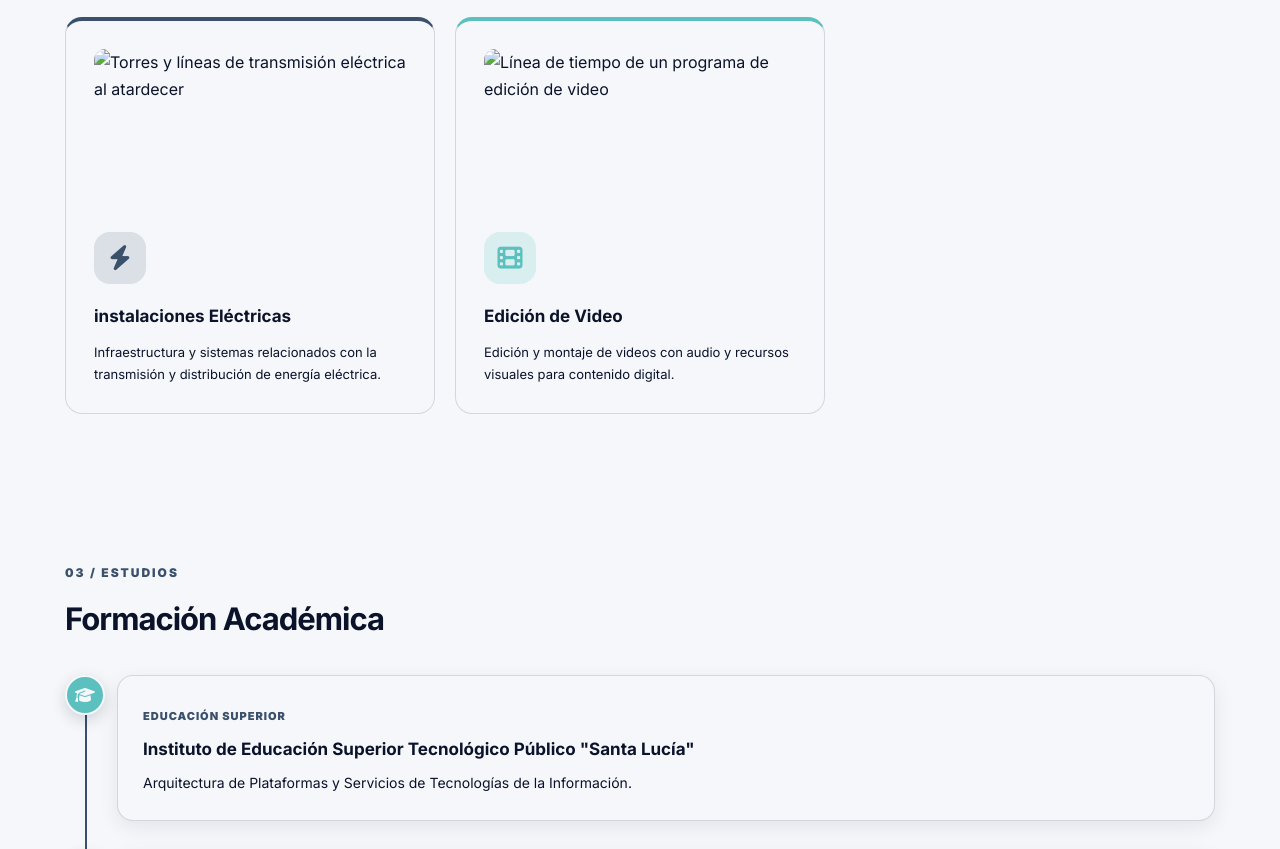
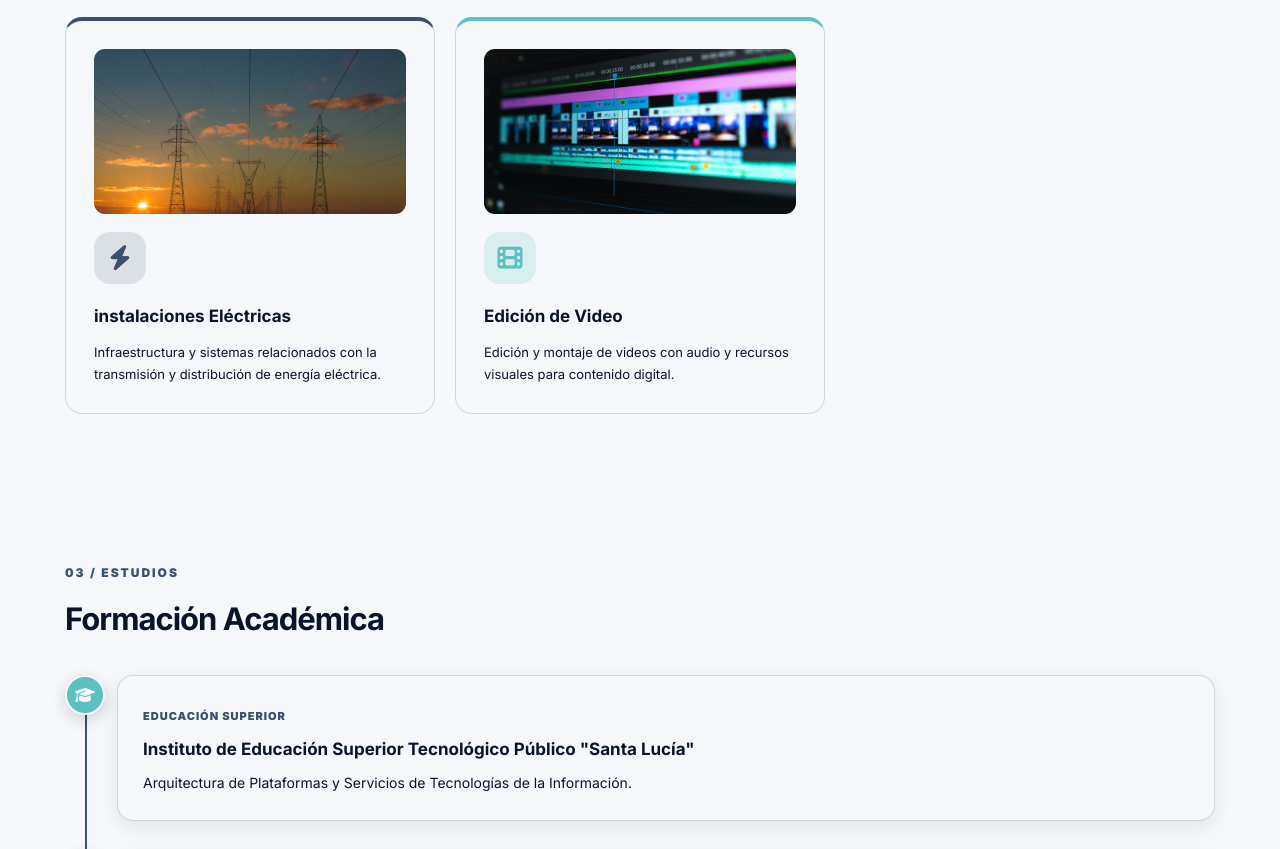
Before and after one commit to rolando20vilca-creator/rolis, a plain HTML site: page index.html in a window 1280 px wide. Shown: the part 2291-3140 px from the top of the page. Drawn offline with Linux system fonts and the light colour scheme.

Commit message:
Restore index.html with original content

```diff
--- a/index.html
+++ b/index.html
@@ -178,7 +178,7 @@
             </article>
 
             <article class="tech-card">
-                <img class="tech-card-photo" src="imagenes/estaciones-electricas.jpg"
+                <img class="tech-card-photo" src="estaciones-electricas.jpg"
                      alt="Torres y líneas de transmisión eléctrica al atardecer" loading="lazy" decoding="async">
                 <i class="fas fa-bolt"></i>
                 <h3>instalaciones  Eléctricas</h3>
@@ -186,7 +186,7 @@
             </article>
 
             <article class="tech-card">
-                <img class="tech-card-photo" src="imagenes/edicion-video.jpg"
+                <img class="tech-card-photo" src="edicion-video.jpg"
                      alt="Línea de tiempo de un programa de edición de video" loading="lazy" decoding="async">
                 <i class="fas fa-film"></i>
                 <h3>Edición de Video</h3>
```
